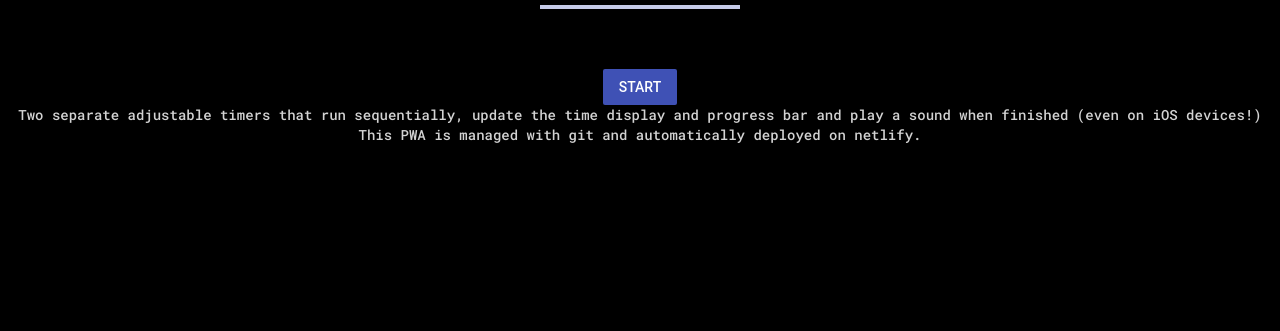
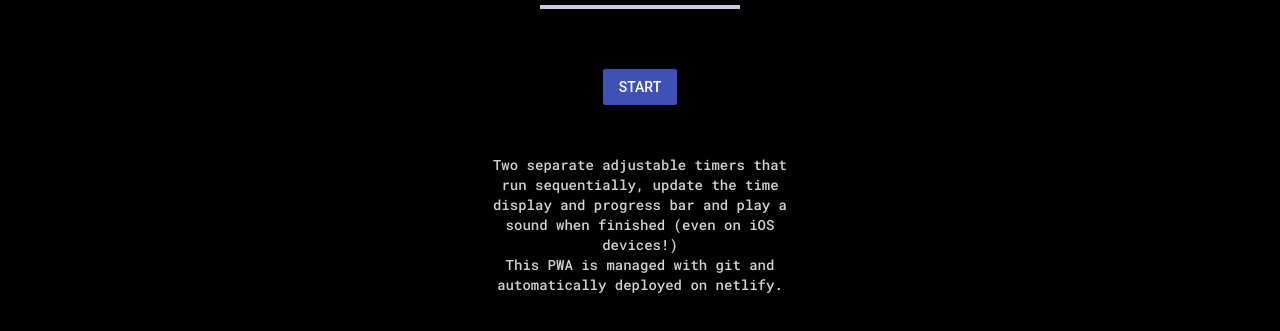
Before and after one commit to gcode-de/workout-timer, a plain HTML site: page index.html in a window 1280 px wide. Shown: the part 523-854 px from the top of the page. Drawn offline with nearby package versions, Linux system fonts and the light colour scheme.

Commit message:
adjusted comment formatting

```diff
--- a/index.html
+++ b/index.html
@@ -61,6 +61,13 @@
             margin: auto;
             margin-bottom: 60px;
             margin-top: 0px;
+        }
+
+        #comment {
+            width: 300px;
+            margin: auto;
+            margin-bottom: 0px;
+            margin-top: 50px;
         }
     </style>
     <script>
@@ -250,9 +257,11 @@
                 Start
             </button>
         </div>
-        Two separate adjustable timers that run sequentially, update the time display and progress bar and play a sound
-        when finished (even on iOS devices!)<br>
-        This PWA is managed with git and automatically deployed on netlify.
+        <div id="comment"> Two separate adjustable timers that run sequentially, update the time display and progress
+            bar and play a sound
+            when finished (even on iOS devices!)<br>
+            This PWA is managed with git and automatically deployed on netlify.</div>
+
     </div>
 
 </body>
```
